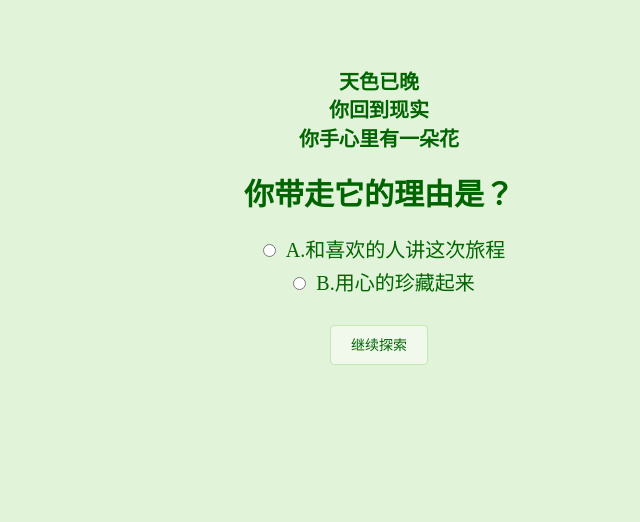
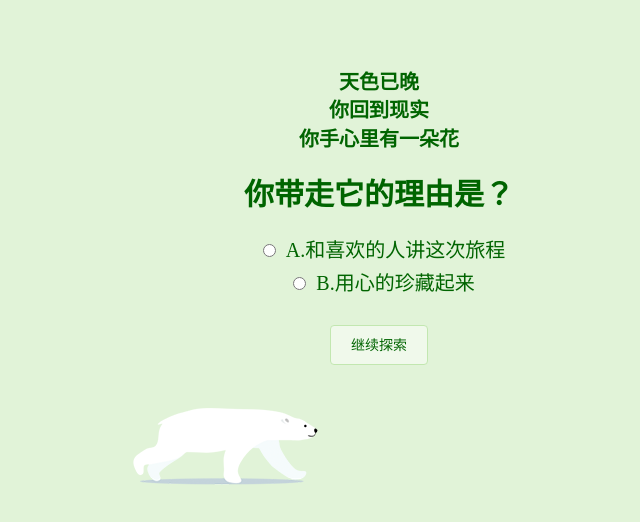
Before and after one commit to Tyrellion/-, a Vue app: page /FourthIndex in a window 1280 px wide. Shown: the top 522 px of the page, without its empty margins (414-1054 px from the left). Built offline with nearby package versions, Linux system fonts and the light colour scheme.

Commit message:
添加了小熊动画

```diff
--- a/src/components/fourthIndex.vue
+++ b/src/components/fourthIndex.vue
@@ -24,6 +24,8 @@
         <router-view></router-view>
       </table>
     </form>
+    <div class="bear"></div>
+
   </div>
 </template>
 
--- a/src/components/mainIndex.vue
+++ b/src/components/mainIndex.vue
@@ -26,6 +26,9 @@
         <router-view></router-view>
       </table>
     </form>
+
+
+    <div class="bear"></div>
   </div>
 </template>
 
@@ -51,6 +54,33 @@ export default {
 </script>
 
 <style>
+.bear{
+  position: absolute;
+   width: 170px;
+            height: 100px;
+            background: url(../picture/bear.png) no-repeat;
+            /* 我们元素可以添加多个动画， 用逗号分隔 */
+            animation: bear .4s steps(8) infinite, move 3s forwards;
+}
+ @keyframes bear {
+            0% {
+                background-position: 0 0;
+            }
+            100% {
+                background-position: -1600px 0;
+            }
+        }
+
+        @keyframes move {
+            0% {
+                left: 0;
+            }
+            100% {
+                left: 50%;
+                /* margin-left: -100px; */
+                transform: translateX(-50%);
+            }
+        }
 body{
   background-color: #e1f3d8;
 }
--- a/src/components/secondIndex.vue
+++ b/src/components/secondIndex.vue
@@ -27,6 +27,8 @@
         <router-view></router-view>
       </table>
     </form>
+    <div class="bear"></div>
+
   </div>
 </template>
 
--- a/src/components/thirdIndex.vue
+++ b/src/components/thirdIndex.vue
@@ -25,6 +25,8 @@
         <router-view></router-view>
       </table>
     </form>
+    <div class="bear"></div>
+
   </div>
 </template>
 
```
Also changed, not shown: src/picture/bear.png (added).
